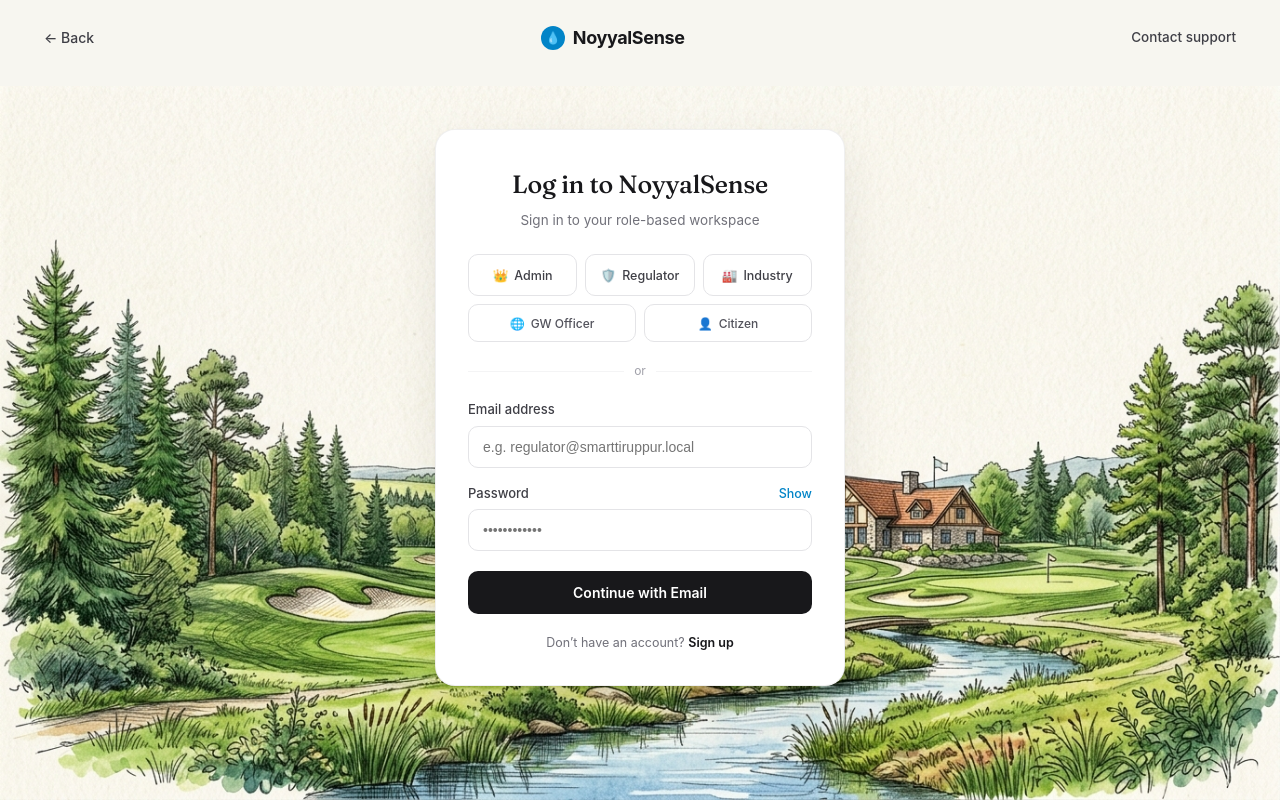
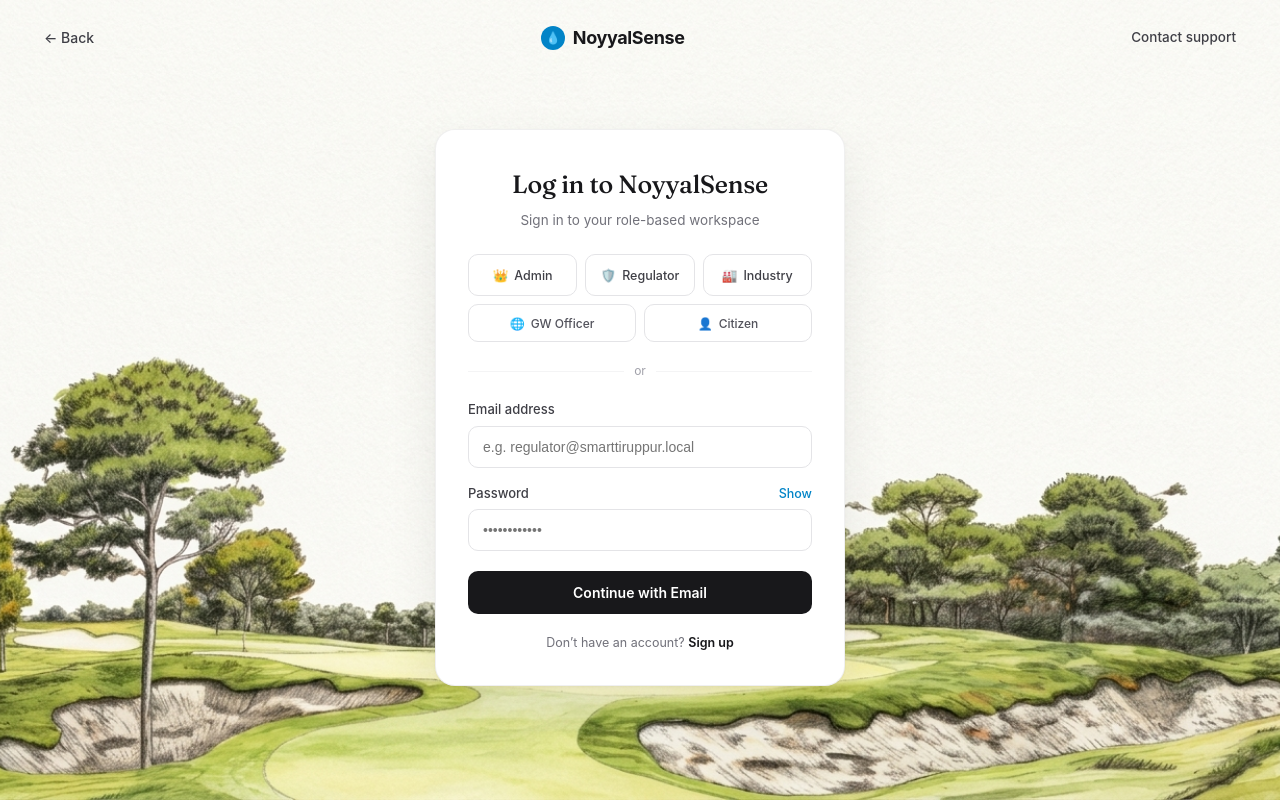
Before and after one commit to THISHA-SAMPATH/smart-tiruppur, a Next.js app: page /login in a window 1280 px wide. Built offline with nearby package versions, Linux system fonts and the light colour scheme; no server answers.

Commit message:
style(login): update backdrop image to match reference pine tree landscape exactly

```diff
--- a/app/login/page.tsx
+++ b/app/login/page.tsx
@@ -98,8 +98,7 @@ function LoginForm() {
         height: "100vh",
         zIndex: 9999,
         overflowY: "auto",
-        background: "#f7f6f0 url('/noyyal_green_landscape_backdrop.jpg') no-repeat bottom center",
-        backgroundSize: "100% auto",
+        background: "#faf9f6 url('/noyyal_green_landscape_backdrop.jpg') no-repeat bottom center / cover",
         display: "flex",
         flexDirection: "column",
         justifyContent: "space-between",
```
Also changed, not shown: public/noyyal_green_landscape_backdrop.jpg.
